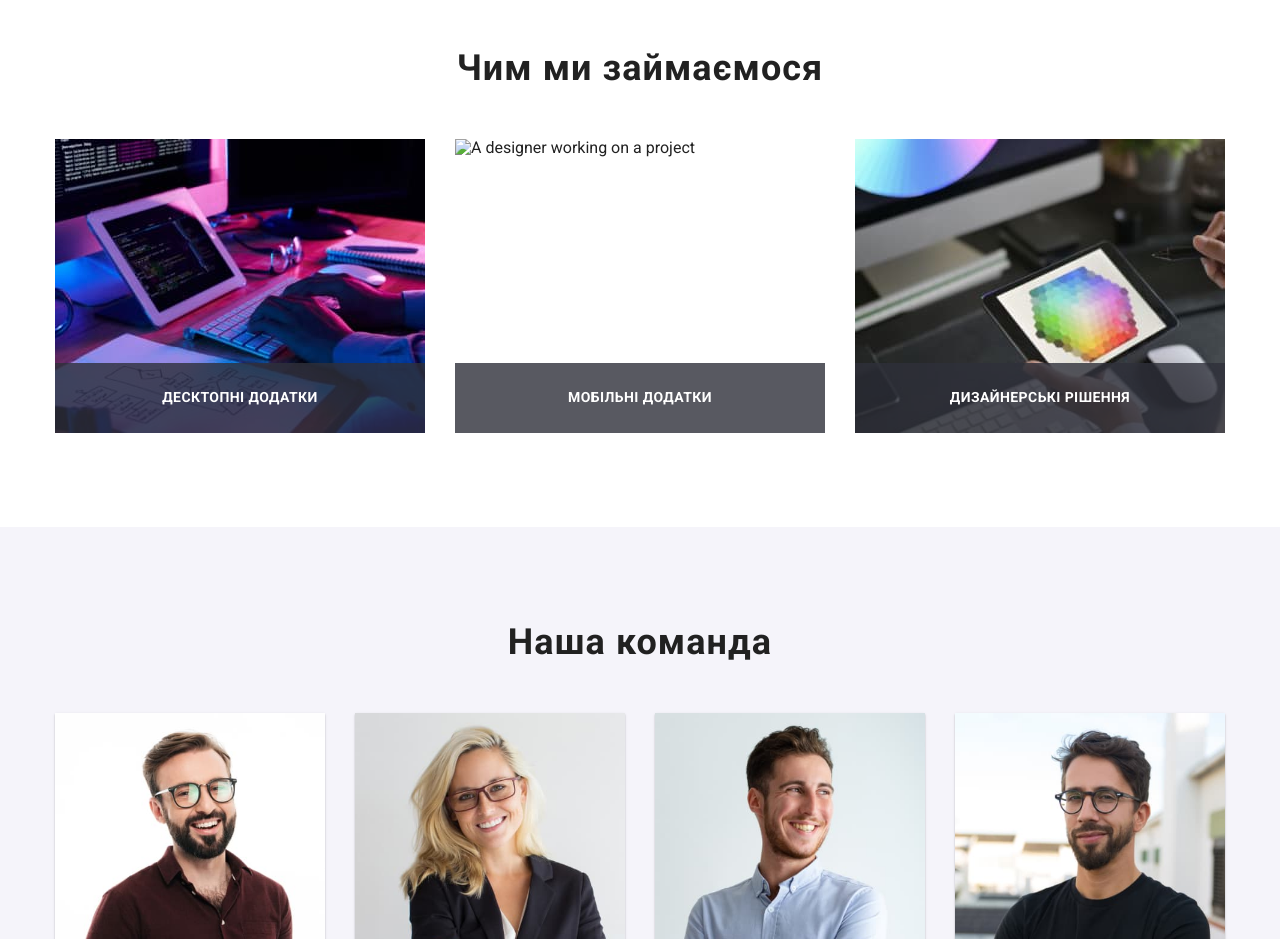
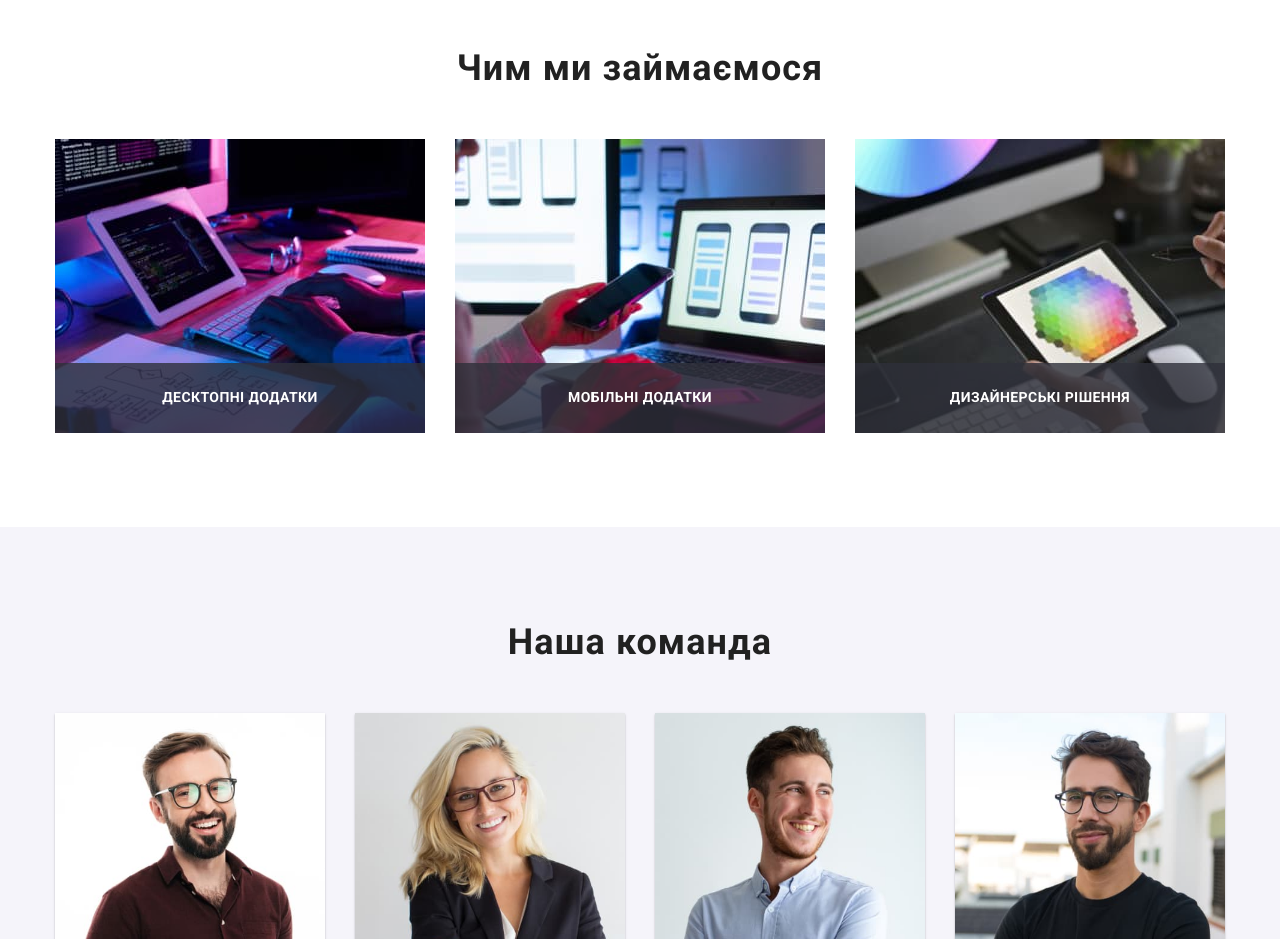
Before and after one commit to chilobrahus/goit-markup-hw-08, a plain HTML site: page index.html in a window 1280 px wide. Shown: the part 1100-2039 px from the top of the page. Drawn offline with nearby package versions, Linux system fonts and the light colour scheme; the site is published under a folder, as on GitHub Pages, so addresses that start at the root find nothing; files whose address does not match are found by name.

Commit message:
Update index.html

```diff
--- a/index.html
+++ b/index.html
@@ -160,7 +160,7 @@
                         <img
                             class="products__photo"
                             srcset="./images/product/box2@2x.jpg 2x"
-                            src="/images/product/box2.jpg"
+                            src="./images/product/box2.jpg"
                             alt="A designer working on a project"
                         />
                         <div class="products__text">Мобільні додатки</div>
```
